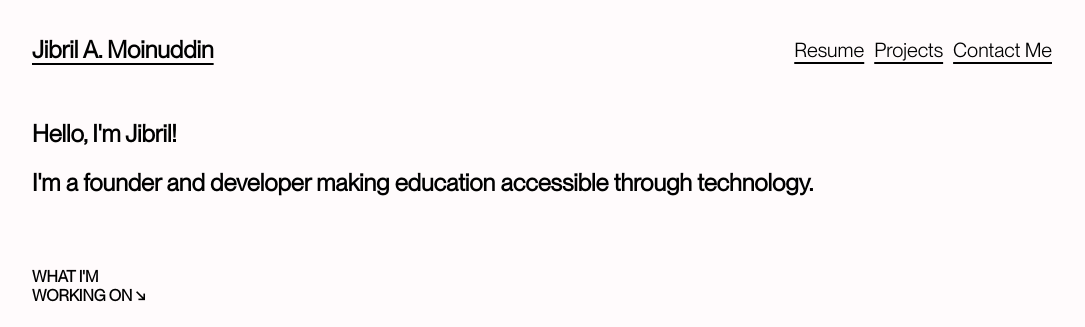
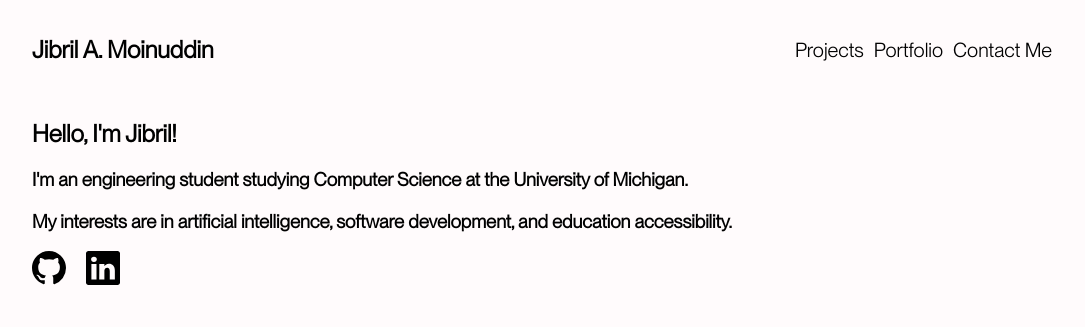
Before and after one commit to nodeDevcoder/personal, a plain HTML site: page index.html in a window 1280 px wide. Shown: the top 327 px of the page, without its empty margins (98-1183 px from the left). Drawn offline with Linux system fonts and the light colour scheme; a script that the page names is missing.

Commit message:
added final changes

```diff
--- a/index.html
+++ b/index.html
@@ -13,8 +13,8 @@
     <div>
       <h2><a href="#">Jibril A. Moinuddin</a></h2>
       <ul>
-        <li><a href="">Resume</a></li>
         <li><a href="#projects">Projects</a></li>
+        <li><a href="#portfolio">Portfolio</a></li>
         <li><a href="#contact">Contact Me</a></li>
       </ul>
     </div>
@@ -22,7 +22,21 @@
   <div>
     <div class="section" id="hello">
       <h2>Hello, I'm Jibril!</h2>
-      <h2>I'm a founder and developer making education accessible through technology.</p>
+      <h3>I'm an engineering student studying Computer Science at the University of Michigan.</h3>
+      <h3> My interests are in artificial intelligence, software development, and education accessibility.</h3>
+      <!-- <h3> I also play soccer, sample new cuisines, and read a variety of genres.</h3> -->
+      <div class="socials">
+        <a href="https://github.com/nodeDevcoder" class="icon-link" target="_blank" rel="noopener noreferrer">
+          <svg xmlns="http://www.w3.org/2000/svg" width="34" height="34" fill="currentColor" class="bi bi-github" viewBox="0 0 16 16">
+            <path d="M8 0C3.58 0 0 3.58 0 8c0 3.54 2.29 6.53 5.47 7.59.4.07.55-.17.55-.38 0-.19-.01-.82-.01-1.49-2.01.37-2.53-.49-2.69-.94-.09-.23-.48-.94-.82-1.13-.28-.15-.68-.52-.01-.53.63-.01 1.08.58 1.23.82.72 1.21 1.87.87 2.33.66.07-.52.28-.87.51-1.07-1.78-.2-3.64-.89-3.64-3.95 0-.87.31-1.59.82-2.15-.08-.2-.36-1.02.08-2.12 0 0 .67-.21 2.2.82.64-.18 1.32-.27 2-.27s1.36.09 2 .27c1.53-1.04 2.2-.82 2.2-.82.44 1.1.16 1.92.08 2.12.51.56.82 1.27.82 2.15 0 3.07-1.87 3.75-3.65 3.95.29.25.54.73.54 1.48 0 1.07-.01 1.93-.01 2.2 0 .21.15.46.55.38A8.01 8.01 0 0 0 16 8c0-4.42-3.58-8-8-8" />
+          </svg>
+        </a>
+        <a href="https://www.linkedin.com/in/jibril-moinuddin/" class="icon-link" target="_blank" rel="noopener noreferrer">
+          <svg xmlns="http://www.w3.org/2000/svg" width="34" height="34" fill="currentColor" class="bi bi-linkedin" viewBox="0 0 16 16">
+            <path d="M0 1.146C0 .513.526 0 1.175 0h13.65C15.474 0 16 .513 16 1.146v13.708c0 .633-.526 1.146-1.175 1.146H1.175C.526 16 0 15.487 0 14.854zm4.943 12.248V6.169H2.542v7.225zm-1.2-8.212c.837 0 1.358-.554 1.358-1.248-.015-.709-.52-1.248-1.342-1.248S2.4 3.226 2.4 3.934c0 .694.521 1.248 1.327 1.248zm4.908 8.212V9.359c0-.216.016-.432.08-.586.173-.431.568-.878 1.232-.878.869 0 1.216.662 1.216 1.634v3.865h2.401V9.25c0-2.22-1.184-3.252-2.764-3.252-1.274 0-1.845.7-2.165 1.193v.025h-.016l.016-.025V6.169h-2.4c.03.678 0 7.225 0 7.225z" />
+          </svg>
+        </a>
+      </div>
     </div>
     <div class="section" id="projects">
       <h3 class="mini-title">What I'm <br>Working On ↘</h3>
@@ -72,6 +86,13 @@
           <h6>A site offering 24/7 live religious broadcasting to Muslim families.</h6>
         </div>
         <div class="card">
+          <h4>Blogspot •</h4>
+          <a href="https://blogspot.herokuapp.com/" target="_blank" rel="noopener noreferrer">
+            <img src="./images/blog.png" alt="">
+          </a>
+          <h6>A fully functional blogging site, with a focus on social interactions.</h6>
+        </div>
+        <div class="card">
           <h4>NeuralZen •</h4>
           <a href="https://github.com/nodeDevcoder/neuralzen" target="_blank" rel="noopener noreferrer">
             <img src="./images/neuralzen.png" alt="">
@@ -93,13 +114,6 @@
           <h6>A water conservation app that compels neighbors to track and save water.</h6>
         </div>
         <div class="card">
-          <h4>Blogspot •</h4>
-          <a href="https://blogspot.herokuapp.com/" target="_blank" rel="noopener noreferrer">
-            <img src="./images/blog.png" alt="">
-          </a>
-          <h6>A minimalist social blogging site, built when I was learning to code.</h6>
-        </div>
-        <div class="card">
           <h4>Tanks •</h4>
           <a href="https://github.com/nodeDevcoder/love2d-tanks" target="_blank" rel="noopener noreferrer">
             <img src="./images/tanks.png" alt="">
@@ -112,9 +126,9 @@
       <div style="width:100%;height:500px;" data-fillout-id="fnfyR8xyqJus" data-fillout-embed-type="standard" data-fillout-inherit-parameters data-fillout-dynamic-resize data-fillout-domain="forms.stemplicityedu.com"></div>
       <script src="https://server.fillout.com/embed/v1/"></script>
     </div>
-  <footer>
-    <p>© 2025 Jibril Asif Moinuddin. All rights reserved.</p>
-  </footer>
+    <footer>
+      <p>© 2025 Jibril Asif Moinuddin. All rights reserved.</p>
+    </footer>
   </div>
 </body>
 
--- a/style.css
+++ b/style.css
@@ -74,12 +74,13 @@ body > div,
 
 a {
 	color: black !important;
-	text-underline-offset: 5px !important;
 	cursor: pointer;
+	text-decoration: none;
 }
 
 a:hover {
-	text-decoration: none;
+	text-decoration: underline !important;
+	text-underline-offset: 5px !important;
 }
 
 .mini-title {
@@ -199,3 +200,16 @@ footer p {
 		padding: 35px 20px;
 	}
 }
+
+.socials {
+	display: flex;
+	justify-content: start;
+	flex-direction: row;
+	align-items: center;
+	gap: 20px;
+}
+
+.icon-link {
+	/* position: relative;
+	top: 2px; */
+}
```
